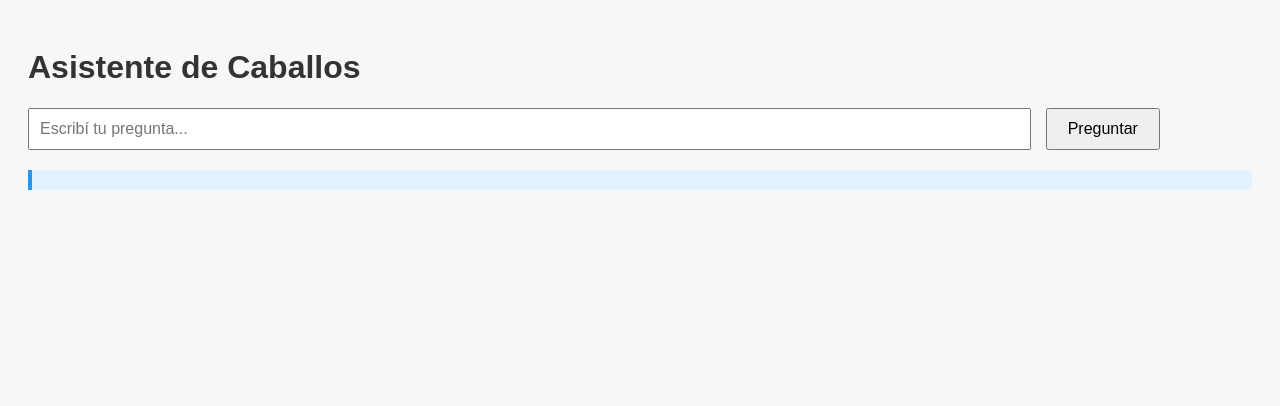
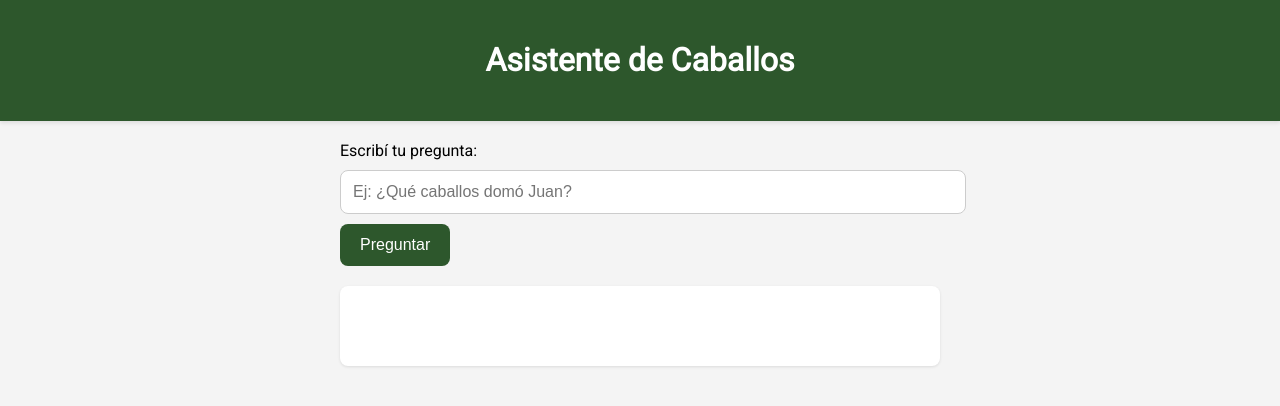
Before and after one commit to MiguelGuerrer/LAS-ALAZANAS, a plain HTML site: page templates/index.html in a window 1280 px wide. Drawn offline with Linux system fonts and the light colour scheme.

Commit message:
Update index.html

```diff
--- a/templates/index.html
+++ b/templates/index.html
@@ -1,25 +1,103 @@
 <!DOCTYPE html>
-<html>
+<html lang="es">
 <head>
   <meta charset="UTF-8">
+  <meta name="viewport" content="width=device-width, initial-scale=1.0">
   <title>Asistente de Caballos</title>
-  <link rel="stylesheet" href="/static/style.css">
+  <link rel="stylesheet" href="https://fonts.googleapis.com/css2?family=Roboto&display=swap">
+  <style>
+    body {
+      margin: 0;
+      padding: 0;
+      font-family: 'Roboto', sans-serif;
+      background: #f4f4f4;
+      display: flex;
+      flex-direction: column;
+      align-items: center;
+    }
+    header {
+      background-color: #2d572c;
+      color: white;
+      width: 100%;
+      padding: 20px 0;
+      text-align: center;
+      box-shadow: 0 2px 4px rgba(0,0,0,0.1);
+    }
+    .container {
+      max-width: 600px;
+      width: 100%;
+      padding: 20px;
+    }
+    #pregunta {
+      width: 100%;
+      padding: 12px;
+      font-size: 16px;
+      margin-top: 10px;
+      border: 1px solid #ccc;
+      border-radius: 8px;
+    }
+    button {
+      margin-top: 10px;
+      padding: 12px 20px;
+      font-size: 16px;
+      background-color: #2d572c;
+      color: white;
+      border: none;
+      border-radius: 8px;
+      cursor: pointer;
+    }
+    button:hover {
+      background-color: #244923;
+    }
+    #respuesta {
+      margin-top: 20px;
+      background-color: white;
+      padding: 15px;
+      border-radius: 8px;
+      box-shadow: 0 1px 3px rgba(0,0,0,0.1);
+      min-height: 50px;
+      white-space: pre-line;
+    }
+    .spinner {
+      display: none;
+      margin-top: 15px;
+    }
+  </style>
 </head>
 <body>
+  <header>
     <h1>Asistente de Caballos</h1>
-  <input type="text" id="pregunta" placeholder="Escribí tu pregunta...">
+  </header>
+  <div class="container">
+    <label for="pregunta">Escribí tu pregunta:</label>
+    <input type="text" id="pregunta" placeholder="Ej: ¿Qué caballos domó Juan?">
     <button onclick="enviarPregunta()">Preguntar</button>
-  <p id="respuesta"></p>
+    <div class="spinner" id="spinner">⏳ Procesando...</div>
+    <div id="respuesta"></div>
+  </div>
+
   <script>
     async function enviarPregunta() {
       const pregunta = document.getElementById("pregunta").value;
+      const respuestaBox = document.getElementById("respuesta");
+      const spinner = document.getElementById("spinner");
+      respuestaBox.innerText = "";
+      spinner.style.display = "block";
+
+      try {
         const res = await fetch("/preguntar", {
           method: "POST",
-        headers: {'Content-Type': 'application/json'},
-        body: JSON.stringify({pregunta})
+          headers: { 'Content-Type': 'application/json' },
+          body: JSON.stringify({ pregunta })
         });
+
         const data = await res.json();
-      document.getElementById("respuesta").innerText = data.respuesta;
+        respuestaBox.innerText = data.respuesta;
+      } catch (error) {
+        respuestaBox.innerText = "Hubo un error al procesar la respuesta.";
+      } finally {
+        spinner.style.display = "none";
+      }
     }
   </script>
 </body>
```
Lines whose indentation alone changed are shown as unchanged.
